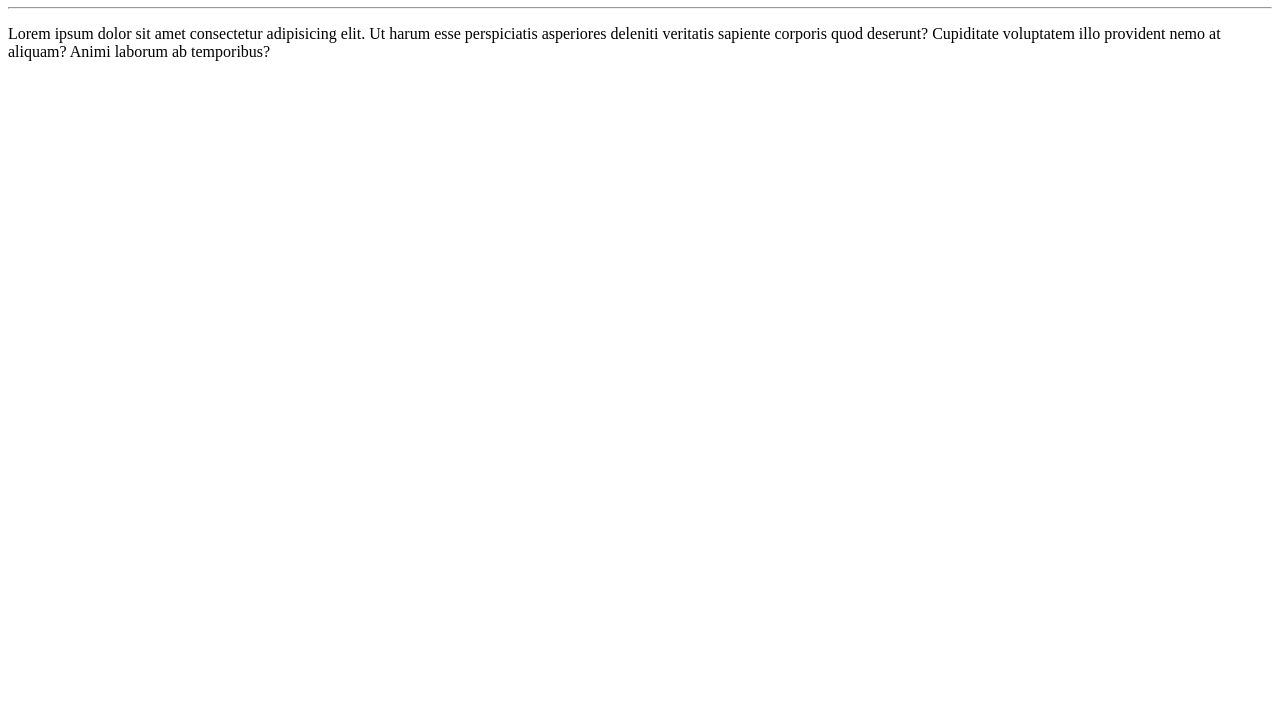
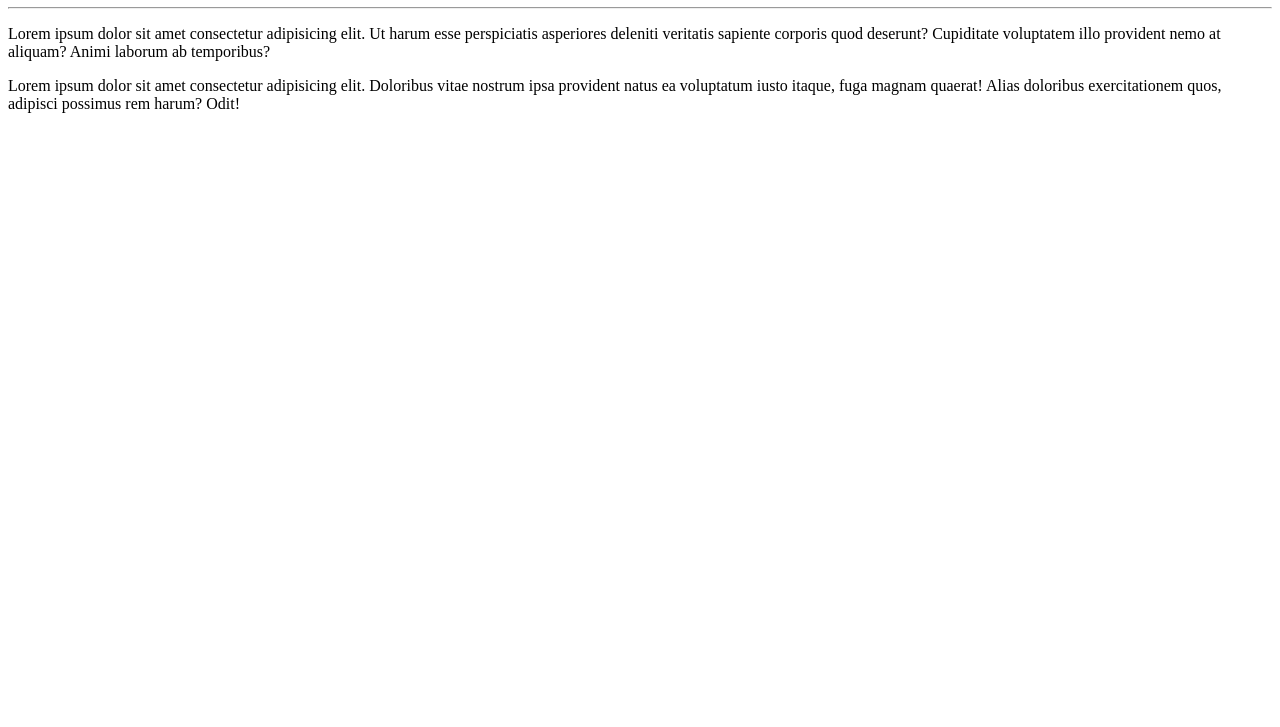
Before and after one commit to ANDRELUIZ17/Ola-Mundo, a plain HTML site: page site-exemplo/index.html in a window 1280 px wide. Shown: the part 73-800 px from the top of the page. Drawn offline with Linux system fonts and the light colour scheme.

Commit message:
adicionei um paragrafo

```diff
--- a/site-exemplo/index.html
+++ b/site-exemplo/index.html
@@ -9,5 +9,6 @@
     <h1>Olá , Mundo!</h1>
     <hr>
     <p>Lorem ipsum dolor sit amet consectetur adipisicing elit. Ut harum esse perspiciatis asperiores deleniti veritatis sapiente corporis quod deserunt? Cupiditate voluptatem illo provident nemo at aliquam? Animi laborum ab temporibus?</p>
+    <p>Lorem ipsum dolor sit amet consectetur adipisicing elit. Doloribus vitae nostrum ipsa provident natus ea voluptatum iusto itaque, fuga magnam quaerat! Alias doloribus exercitationem quos, adipisci possimus rem harum? Odit!</p>
 </body>
 </html>
```
